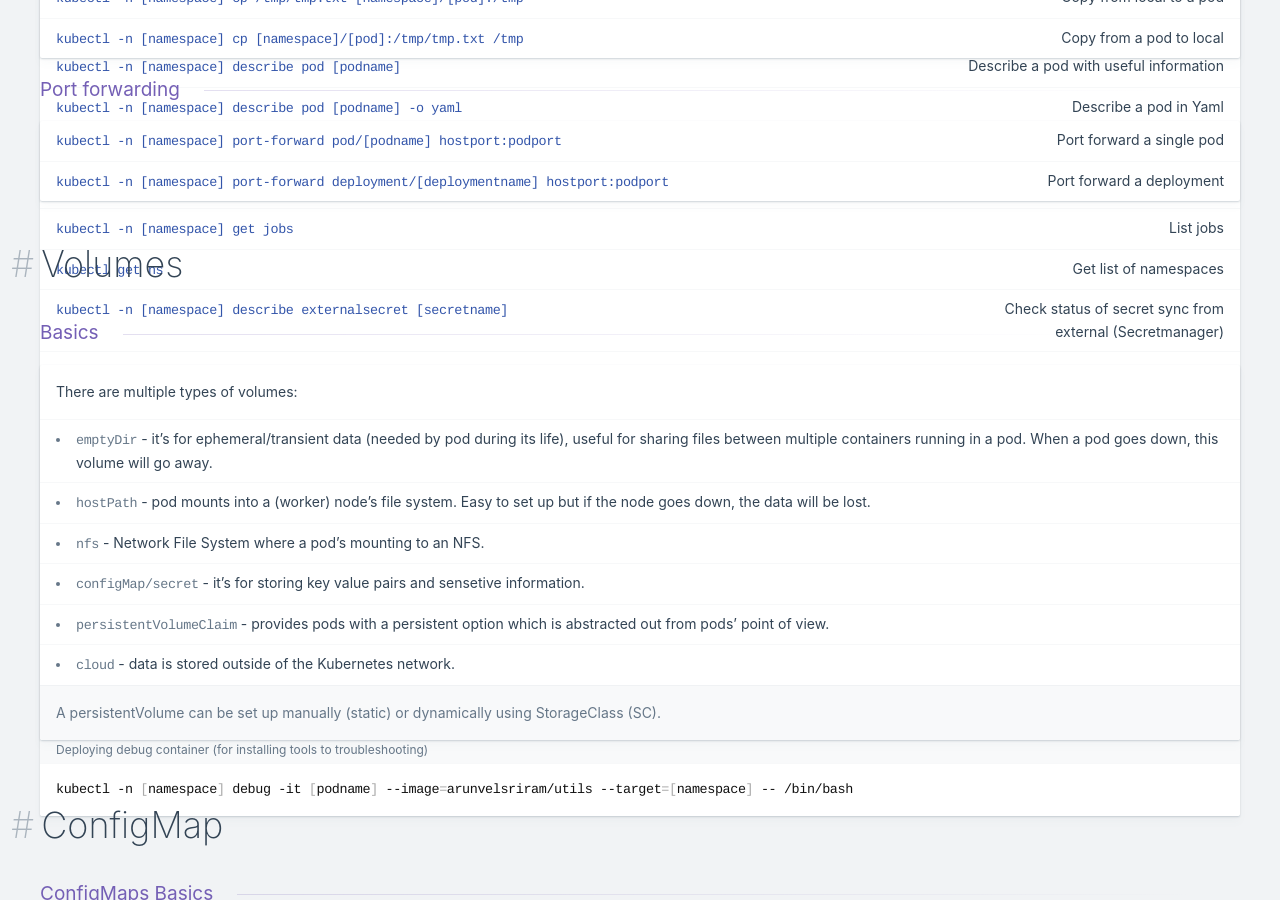
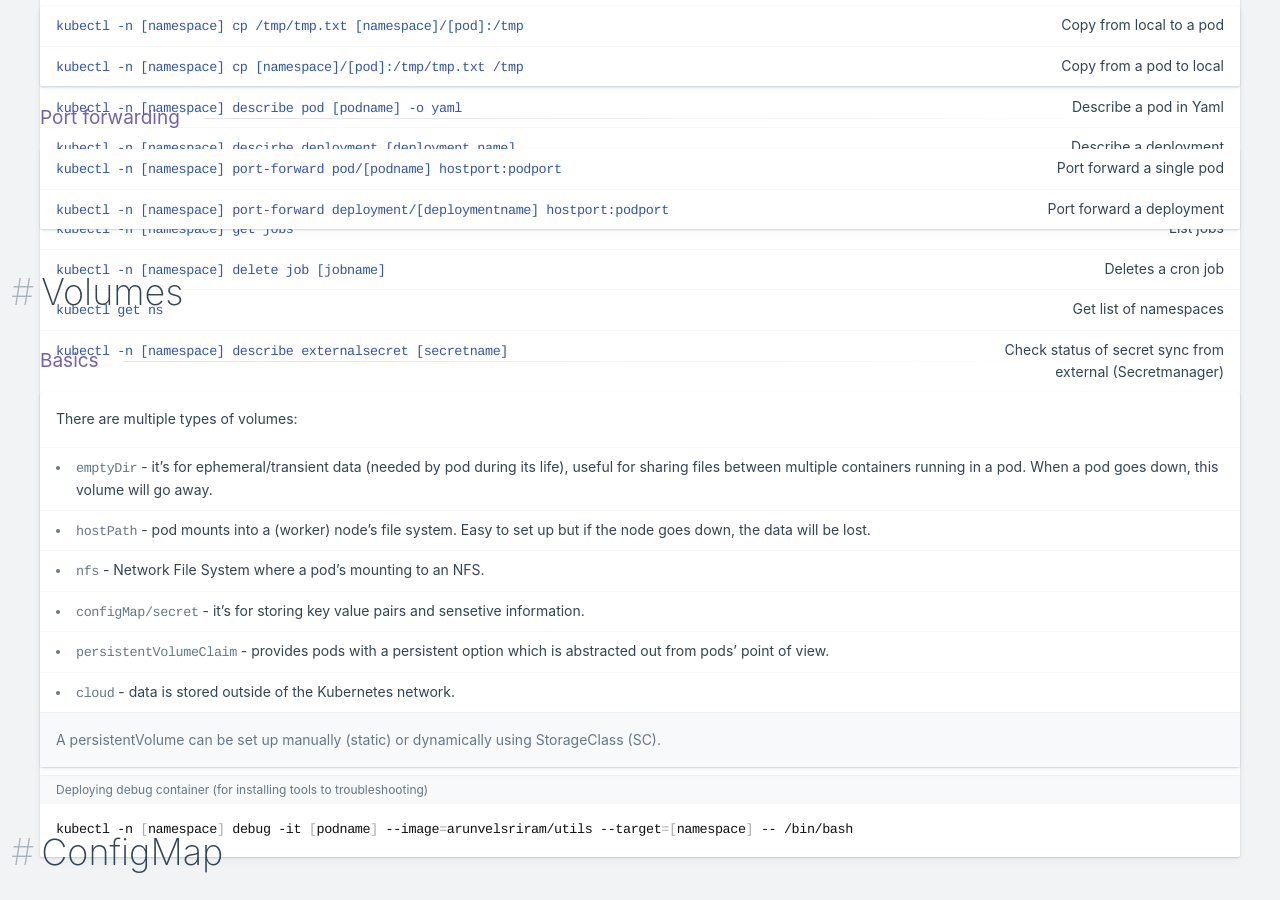
Before and after one commit to kasramp/cheat-sheet-factory, a Jekyll site: the page built from container/kubectl.md, in a window 1280 px wide and 900 px high, scrolled down 3433 px. Built offline with Jekyll 4.4.1, drawn with Linux system fonts in a browser that asks for light colours; nearby versions of some CDN libraries; part of the change alters nothing that is shown.

Commit message:
Delete a cronjob to Kubernetes cheat sheet

```diff
--- a/container/kubectl.md
+++ b/container/kubectl.md
@@ -2,7 +2,7 @@
 title: kubectl
 category: Container
 layout: 2017/sheet
-updated: 2024-08-28
+updated: 2025-05-11
 keywords:
   - kubectl
   - Kubernetes kubectl
@@ -111,6 +111,7 @@ Commands
 | `kubectl -n [namespace] descirbe deployment [deployment name]` | Describe a deployment |
 | `kubectl -n [namespace] get cronjobs` | List cron jobs |
 | `kubectl -n [namespace] get jobs` | List jobs |
+| `kubectl -n [namespace] delete job [jobname]` | Deletes a cron job |
 | `kubectl get ns` | Get list of namespaces |
 | `kubectl -n [namespace] describe externalsecret [secretname]` | Check status of secret sync from external (Secretmanager) |
 | `kubectl -n [namespace] get deployment` | List deployments |
```
